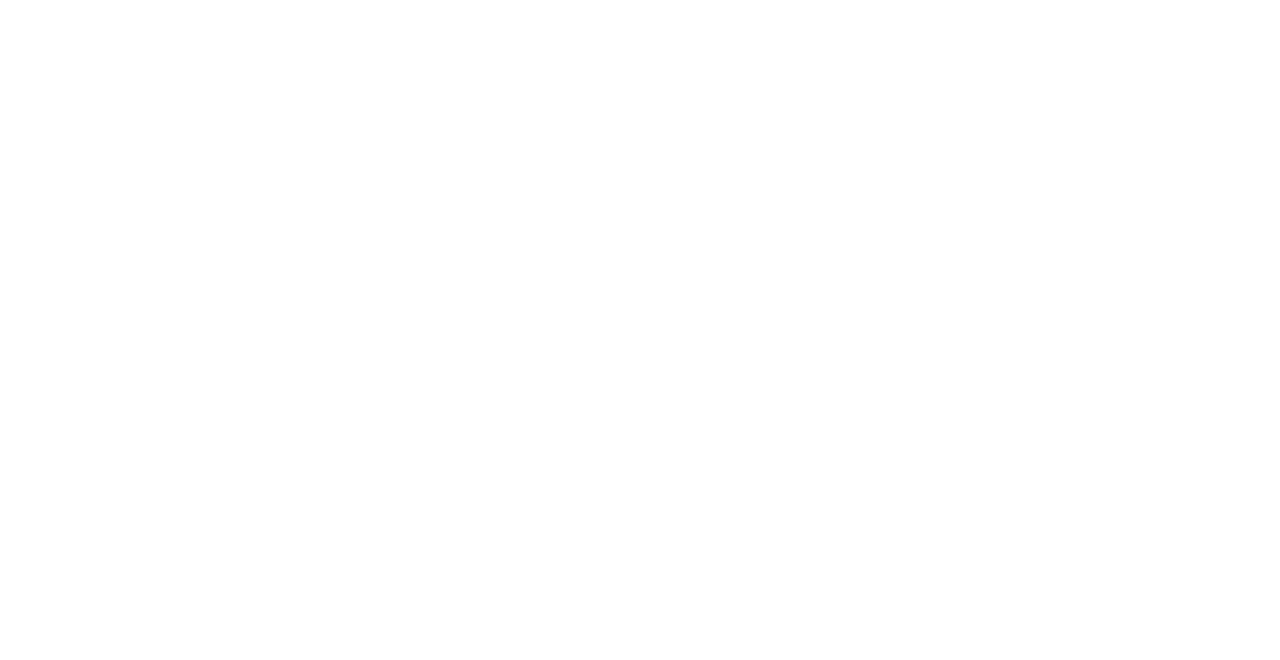
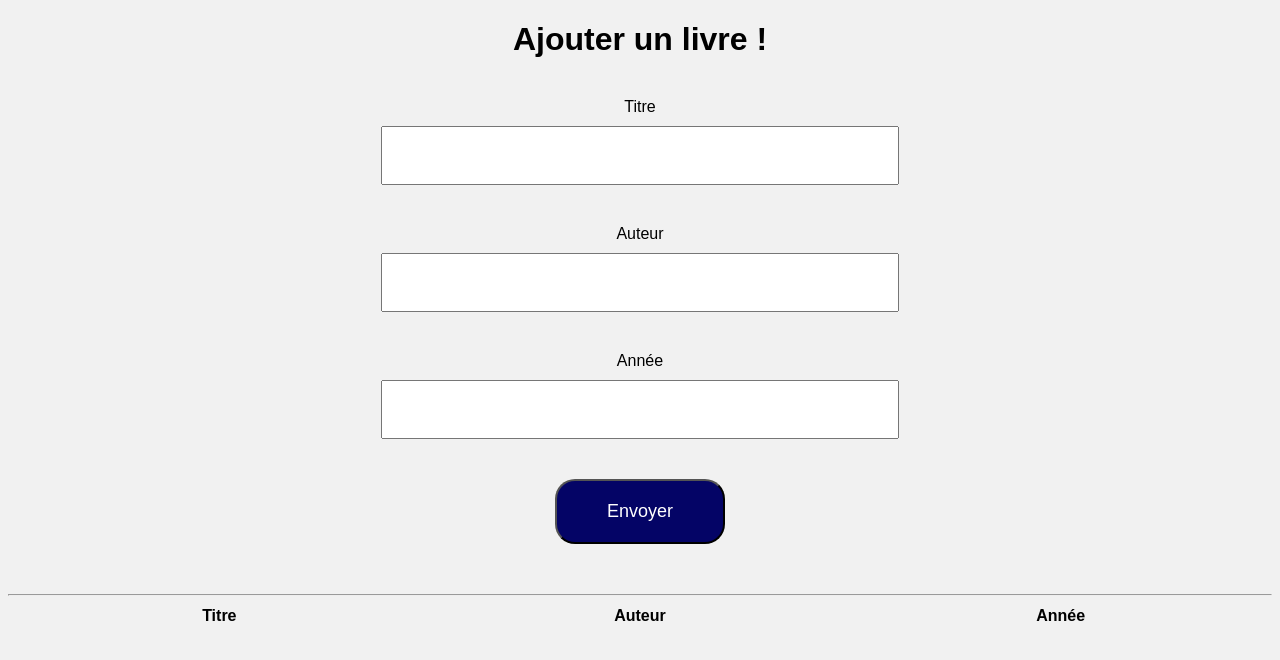
Before and after one commit to evy-vy/Books, a plain HTML site: page index.html in a window 1280 px wide. Drawn offline with Linux system fonts and the light colour scheme.

Commit message:
création du form + tableau + css ok

```diff
--- a/index.html
+++ b/index.html
@@ -4,9 +4,47 @@
     <meta charset="UTF-8">
     <meta http-equiv="X-UA-Compatible" content="IE=edge">
     <meta name="viewport" content="width=device-width, initial-scale=1.0">
+    <link rel="stylesheet" href="style.css">
     <title>Books</title>
   </head>
-    <body>
+  <body>
+    <div class="container">
+      <h1 class="title">Ajouter un livre !</h1>
 
-    </body>
+      <form action="" class="book-form">
+
+        <div class="inputs">
+          <label for="title">Titre</label>
+          <input type="text" id="titre">
+        </div>
+
+        <div class="inputs">
+          <label for="author">Auteur</label>
+          <input type="text" id="author">
+        </div>
+
+        <div class="inputs">
+          <label for="year">Année</label>
+          <input type="text" id="année">
+        </div>
+
+        <button class="submit">Envoyer</button>
+
+      </form>
+
+      <hr>
+
+      <table>
+          <thead>
+            <th>Titre</th>
+            <th>Auteur</th>
+            <th>Année</th>
+          </thead>
+          <tbody class="book-list">
+
+
+          </tbody>
+      </table>
+    </div>
+  </body>
 </html>
--- /dev/null
+++ b/style.css
@@ -0,0 +1,62 @@
+body {
+  background: #f1f1f1;
+  height: 100vh;
+  font-family: Arial, Helvetica, sans-serif;
+}
+
+.sucess, .error {
+  text-align: center;
+  color: #fff;
+  padding: 5px;
+  margin: 5px 0 15px 0;
+}
+.sucess {
+  background: green;
+}
+.error {
+  background: red;
+}
+
+h1 {
+  text-align: center;
+}
+
+label {
+  display: block;
+  text-align: center;
+  margin: 0 auto;
+  padding-bottom: 10px;
+}
+
+input {
+  display: block;
+  padding: 20px;
+  width: 40%;
+  min-width: 350px;
+  margin: 0 auto;
+}
+
+.inputs {
+  margin: 40px;
+}
+
+button {
+  background: #040466;
+  color: #fff;
+  padding: 20px 50px;
+  font-size: 18px;
+  border-radius: 20px;
+  display: block;
+  margin: 0 auto 50px;
+  text-align: center;
+}
+
+table {
+  width: 100%;
+}
+th {
+  width: 33%;
+}
+td {
+  text-align: center;
+}
```
